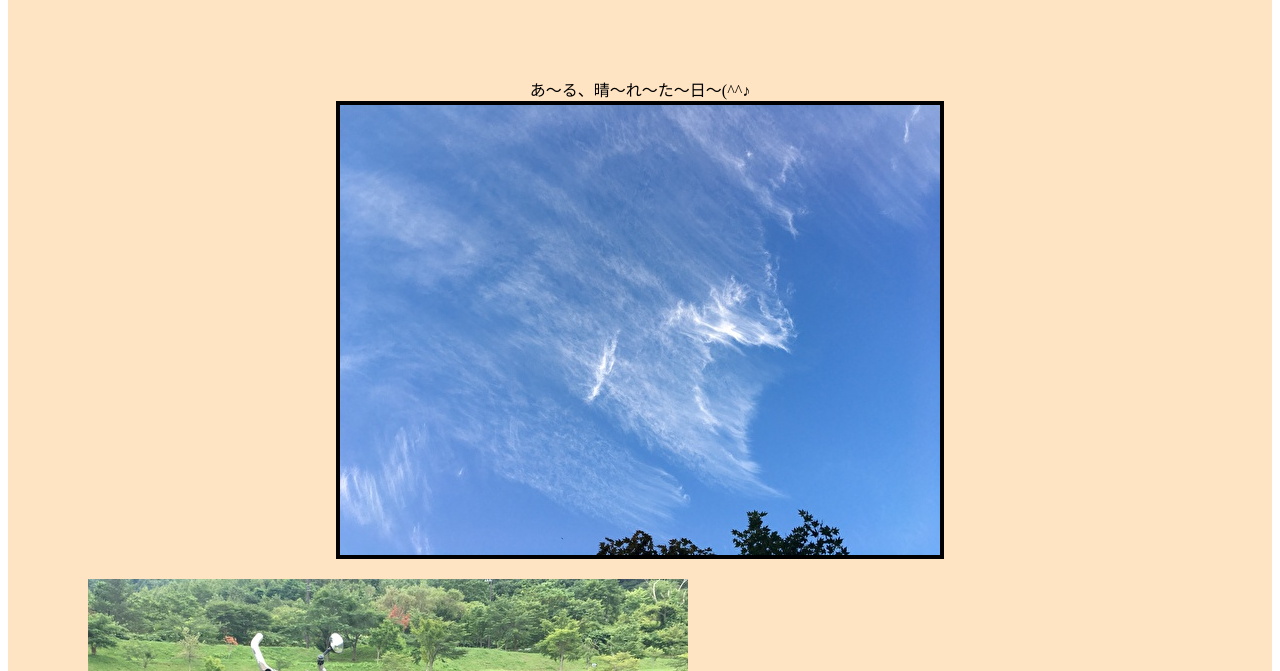
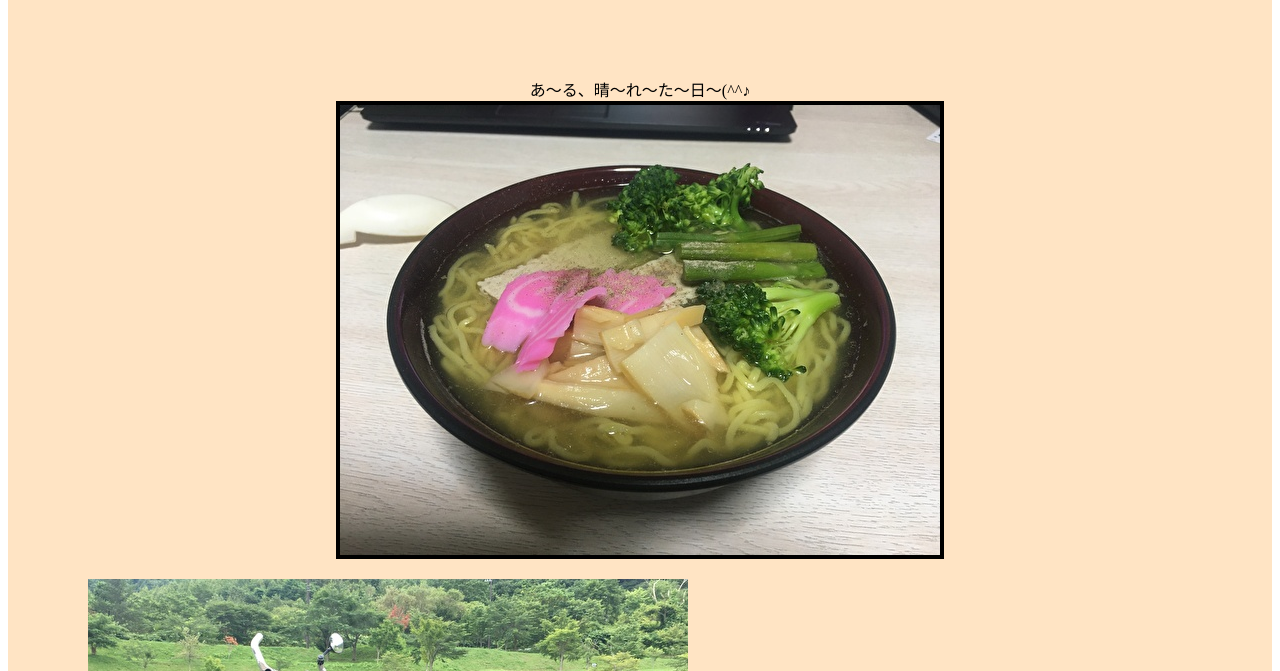
Before and after one commit to gibi5/Alice, a plain HTML site: page index.html in a window 1280 px wide. Shown: the part 129-800 px from the top of the page. Drawn offline with Linux system fonts and the light colour scheme.

Commit message:
Update index.html

```diff
--- a/index.html
+++ b/index.html
@@ -20,7 +20,7 @@
                 <div class="main">
                     <div style="text-align:center;">
                         あ～る、晴～れ～た～日～(^^♪<br>
-                        <img src="公園空.jpg" width="600px" height="450px" border="4px" alt="又、">
+                        <img src="アスパラナルト.jpg" width="600px" height="450px" border="4px" alt="又、">
                         </div>
                     <p>
                         <img src="公園自転車.jpg" alt="写真" align="middle">
```
